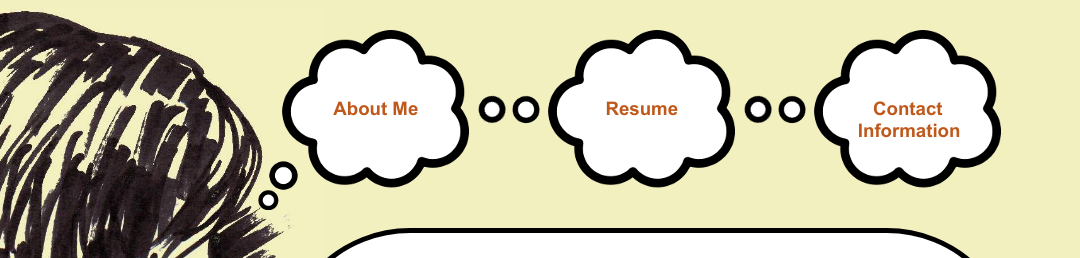
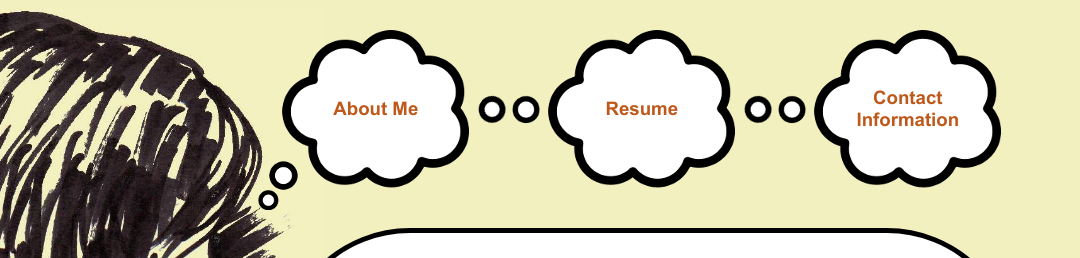
Before and after one commit to mbarkley/mbarkley.github.io, a plain HTML site: page index.html in a window 1280 px wide. Shown: the top 258 px of the page, without its empty margins (0-1080 px from the left). Drawn offline with nearby package versions, Linux system fonts and the light colour scheme.

Commit message:
Fix vertical centering of nav link text.

```diff
--- a/index.html
+++ b/index.html
@@ -13,15 +13,21 @@
 			<nav>
 				<div class="starter"></div>
 				<div id="cloud1" class="cloud">
-					<div class="cloud_text" onClick="switchPage('about');">About Me</div>
+					<div class="vert_wrapper">
+						<div class="cloud_text" onClick="switchPage('about');">About Me</div>
+					</div>
 				</div>
 				<div class="connector"></div>
 				<div id="cloud2" class="cloud">
-					<div class="cloud_text" onClick="switchPage('portfolio');">Resume</div>
+					<div class="vert_wrapper">
+						<div class="cloud_text" onClick="switchPage('portfolio');">Resume</div>
+					</div>
 				</div>
 				<div class="connector"></div>
 				<div id="cloud3" class="cloud">
-					<div class="cloud_text" onClick="switchPage('contact');">Contact Information</div>
+					<div class="vert_wrapper">
+						<div class="cloud_text" onClick="switchPage('contact');">Contact Information</div>
+					</div>
 				</div>
 			</nav>
 			<img id="main_connector" src="images/main_connector.png"/>
--- a/main.css
+++ b/main.css
@@ -126,11 +126,19 @@ div.starter {
 }
 
 div.cloud_text {
-	width: 100px;
-	margin: auto;
-	display: block;
+	display: table-cell;
+	vertical-align: middle;
 	cursor: pointer;
-	padding: 70px 0px 20px;
+}
+
+.vert_wrapper {
+	display: table;
+  box-sizing: border-box;
+	-moz-box-sizing: border-box;
+	-webkit-box-sizing: border-box;
+	width: 100%;
+	height: 100%;
+	padding: 20% 20% 20%;
 }
 
 #contact_wrapper > p {
```
